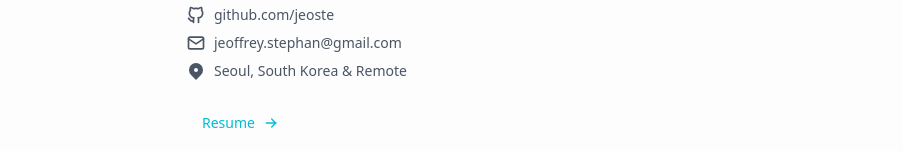
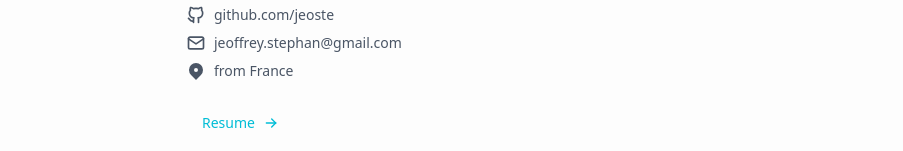
Before and after one commit to jeoste/jeoste.github.io, an Astro site: page / in a window 1280 px wide. Shown: the part 452-603 px from the top of the page, without its empty margins (238-1141 px from the left). Built offline with nearby package versions, Linux system fonts and the light colour scheme; Astro itself is replaced by a stand-in of ours.

Commit message:
chore: update location description on index page from Seoul to France

```diff
--- a/src/pages/index.astro
+++ b/src/pages/index.astro
@@ -140,7 +140,8 @@ const currentProjects = [
                   d="M5.05 4.05a7 7 0 119.9 9.9L10 18.9l-4.95-4.95a7 7 0 010-9.9zM10 11a2 2 0 100-4 2 2 0 000 4z"
                   clip-rule="evenodd"></path>
               </svg>
-              <span>Seoul, South Korea & Remote</span>
+              <!-- <span>Seoul, South Korea & Remote</span>-->
+              <span>from France</span>
             </div>
             <div class="mt-4 flex items-center gap-2">
               <a
```
